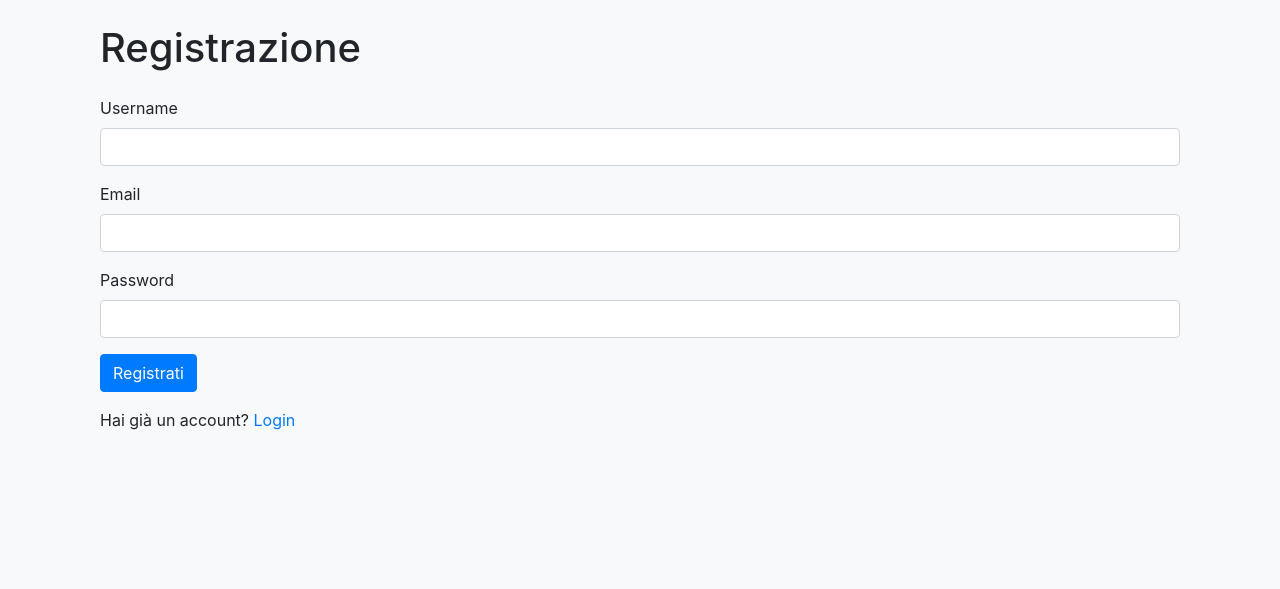
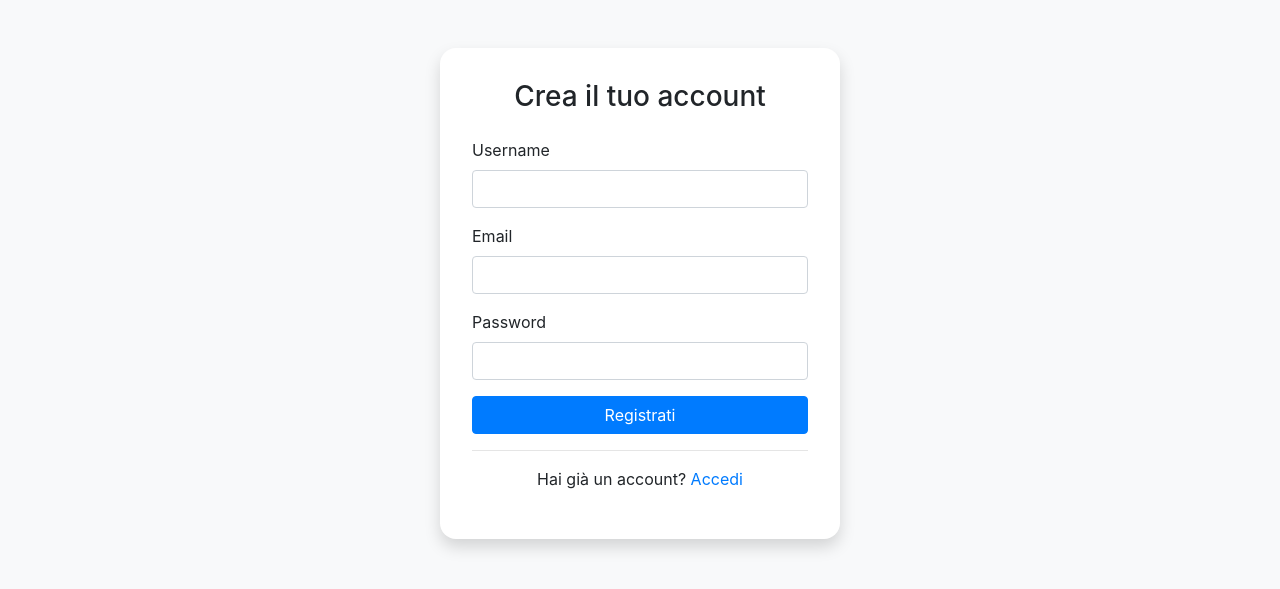
Before and after one commit to JavaSoftwareEntwickler/garanzie-manager, a Flask app: page /register in a window 1280 px wide. Shown: the part 56-645 px from the top of the page. Run offline with Flask 3, Linux system fonts and the light colour scheme; some libraries are stand-ins or nearby versions.

Commit message:
refactor FE

```diff
--- a/templates/base.html
+++ b/templates/base.html
@@ -18,9 +18,18 @@
         opacity: 0;
       }
       .carousel-item img {
-        height: 400px;
+        height: 500px;
         object-fit: cover;
         object-position: center;
+      }
+      .card-form {
+        width: 100%;
+        max-width: 400px;
+        min-width: 320px;
+        padding: 2rem;
+        box-shadow: 0 0.5rem 1rem rgba(0, 0, 0, 0.15);
+        border-radius: 1rem;
+        background-color: #fff;
       }
     </style>
   </head>
--- a/templates/register.html
+++ b/templates/register.html
@@ -5,8 +5,9 @@
 {% endblock %}
 
 {% block content %}
-  <div class="container mt-4">
-    <h1 class="mb-4">Registrazione</h1>
+  <div class="container mt-5 d-flex justify-content-center">
+    <div class="card-form">
+      <h3 class="text-center mb-4">Crea il tuo account</h3>
 
       <!-- Messaggi di Flash -->
       {% with messages=get_flashed_messages(with_categories=true) %}
@@ -38,12 +39,14 @@
           {{ form.password(class='form-control', id='password') }}
         </div>
 
-      <button type="submit" class="btn btn-primary">Registrati</button>
+        <button type="submit" class="btn btn-primary btn-block">Registrati</button>
       </form>
 
-    <p class="mt-3">
+      <hr />
+      <p class="text-center">
         Hai già un account?
-      <a href="{{ url_for('login') }}">Login</a>
+        <a href="{{ url_for('login') }}">Accedi</a>
       </p>
     </div>
+  </div>
 {% endblock %}
```
Also changed, not shown: templates/index.html (+5 -3 lines), templates/login.html (+10 -2 lines). Lines whose indentation alone changed are shown as unchanged.
